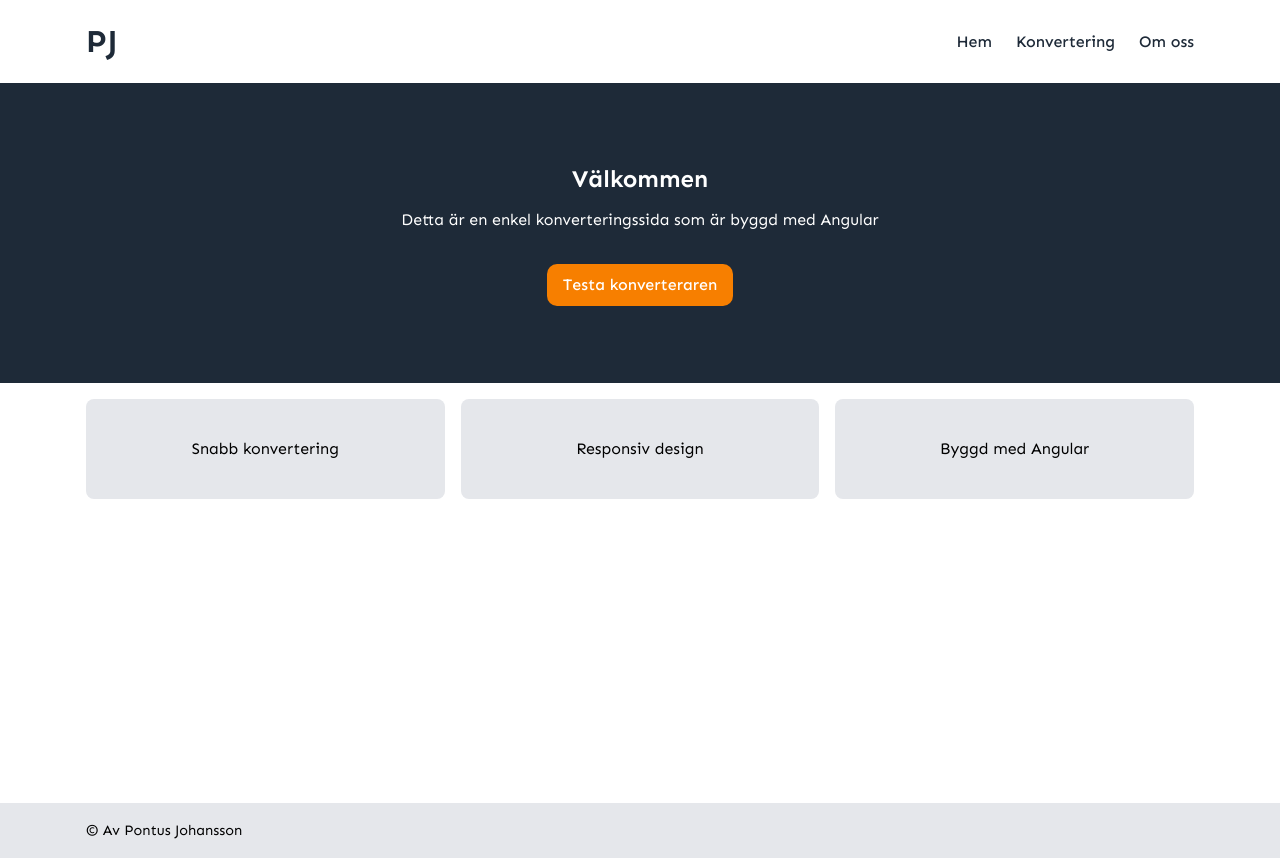
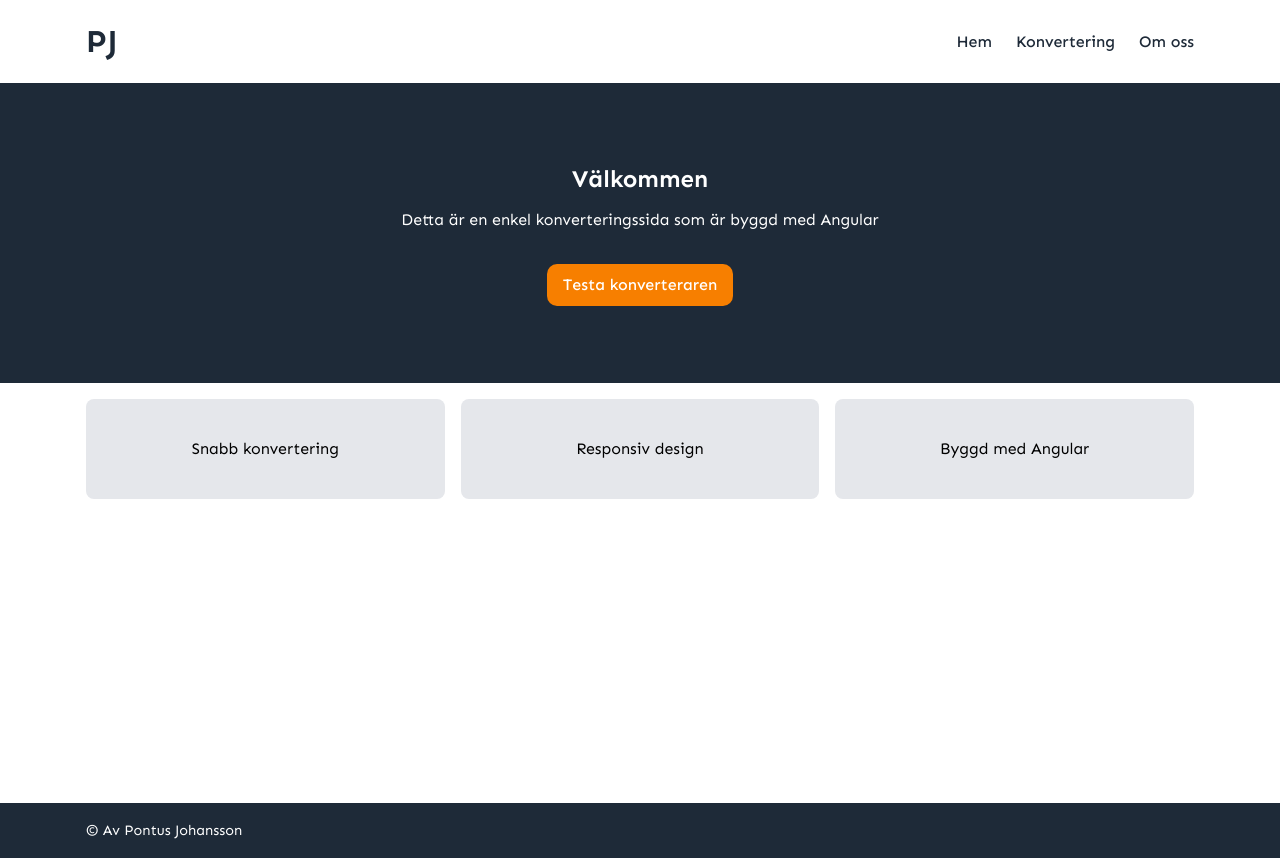
Before and after one commit to Punttt/AngularLab, an Angular app: page /home in a window 1280 px wide. Built offline with nearby package versions, Linux system fonts and the light colour scheme.

Commit message:
ny färg till footer

```diff
--- a/src/app/partials/main-footer/main-footer.scss
+++ b/src/app/partials/main-footer/main-footer.scss
@@ -1,5 +1,6 @@
 footer {
-    background-color: #E5E7EB;
+    background-color: #1E2A38;
+    color: #fff;
 }
 
 p {
```
